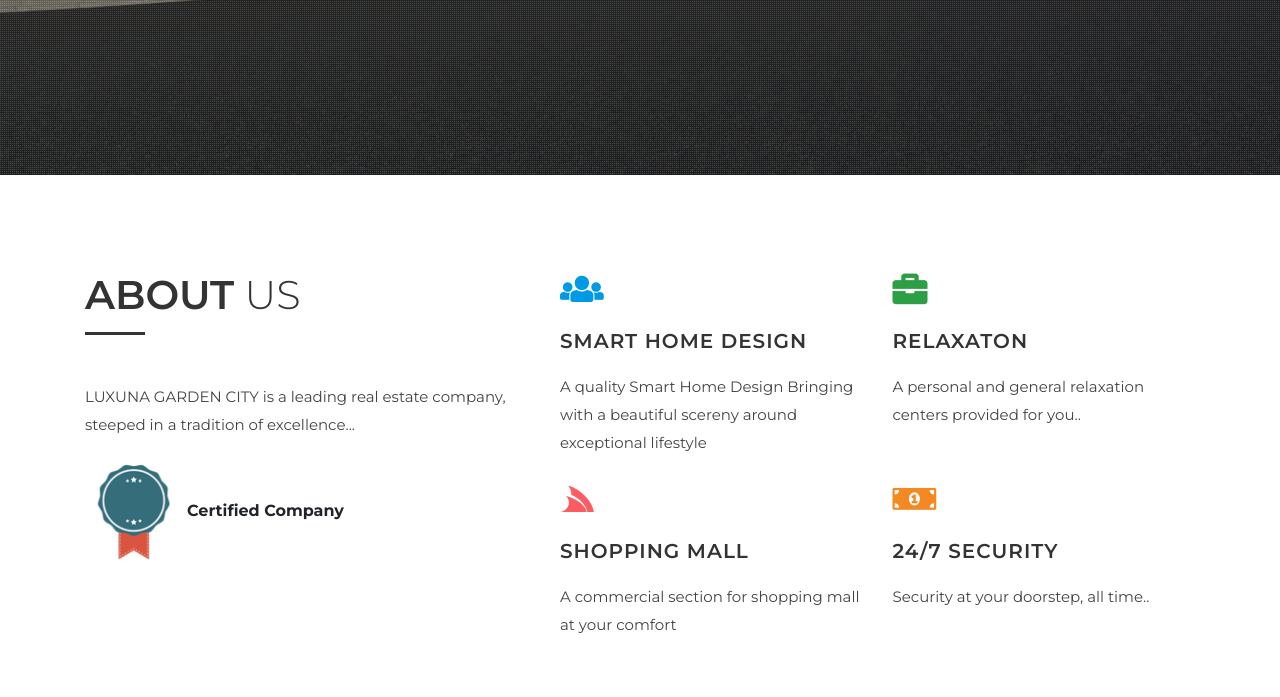
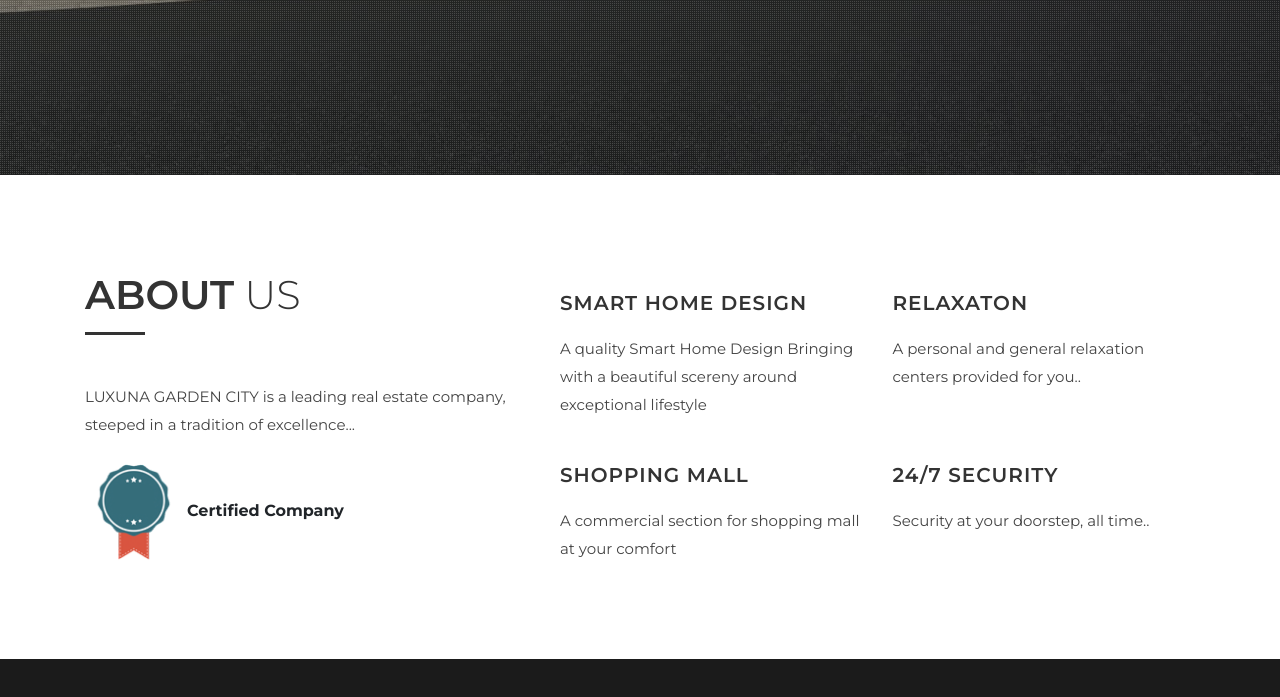
Before and after one commit to EniayoVictor/Luxuna, a plain HTML site: page index.html in a window 1280 px wide. Shown: the part 475-1172 px from the top of the page. Drawn offline with Linux system fonts and the light colour scheme.

Commit message:
10th commit

```diff
--- a/index.html
+++ b/index.html
@@ -159,22 +159,22 @@
 			<div class="col-lg-7 right-grid">
 				<div class="row right_inner_grids">
 					<div class="col-sm-6 icon1">
-						<span class="fas fa-users"></span>
+						<!-- <span class="fas fa-users"></span> -->
 						<h4 class="text-uppercase my-3"> Smart Home Design  </h4>
 						<p class="mb-4">  A quality Smart Home Design Bringing with a beautiful scereny around exceptional lifestyle</p>
 					</div>
 					<div class="col-sm-6 icon2">
-						<span class="fas fa-briefcase"></span>
+						<!-- <span class="fas fa-briefcase"></span> -->
 						<h4 class="text-uppercase my-3"> Relaxaton </h4>
 						<p class="mb-4"> A personal and general relaxation centers provided for you..</p>
 					</div>
 					<div class="col-sm-6 icon3 mb-sm-0 mb-3">
-						<span class="fab fa-servicestack"></span>
+						<!-- <span class="fab fa-servicestack"></span> -->
 						<h4 class="text-uppercase my-3">Shopping Mall </h4>
 						<p class="">  A commercial section for shopping mall at your comfort</p>
 					</div>
 					<div class="col-sm-6 icon4">
-						<span class="fas fa-money-bill-alt"></span>
+						<!-- <span class="fas fa-money-bill-alt"></span> -->
 						<h4 class="text-uppercase my-3"> 24/7 Security </h4>
 						<p class=""> Security at your doorstep, all time..</p>
 					</div>
```
